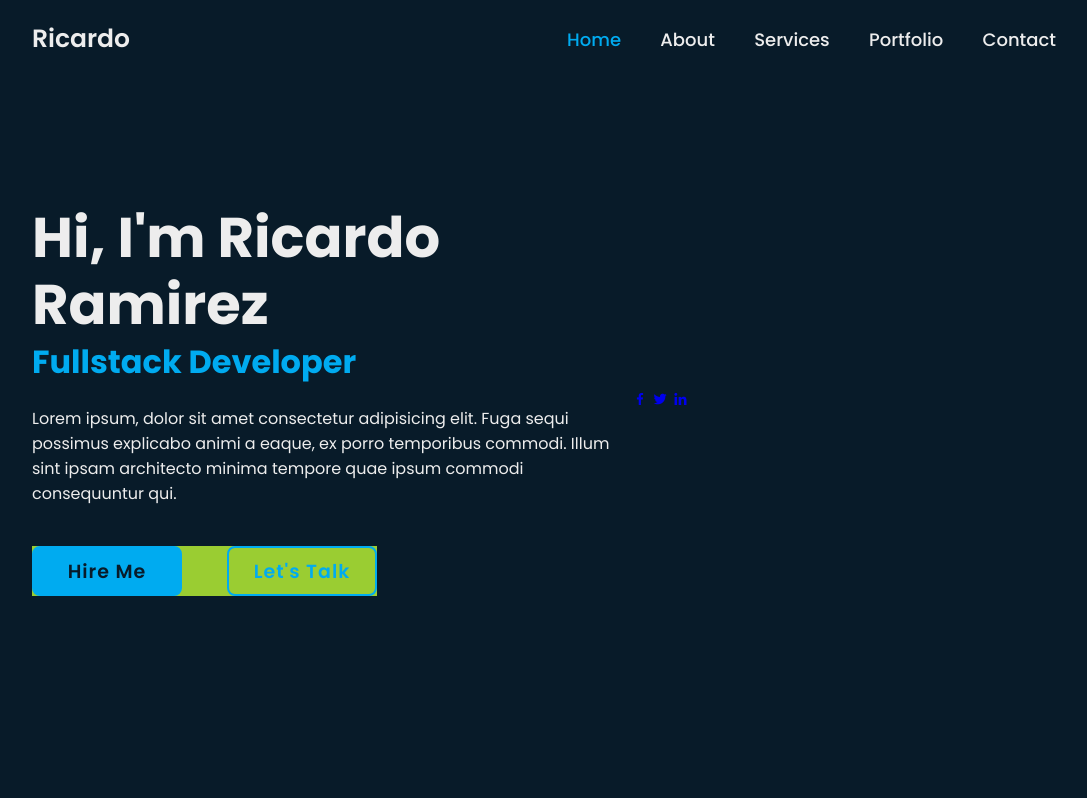
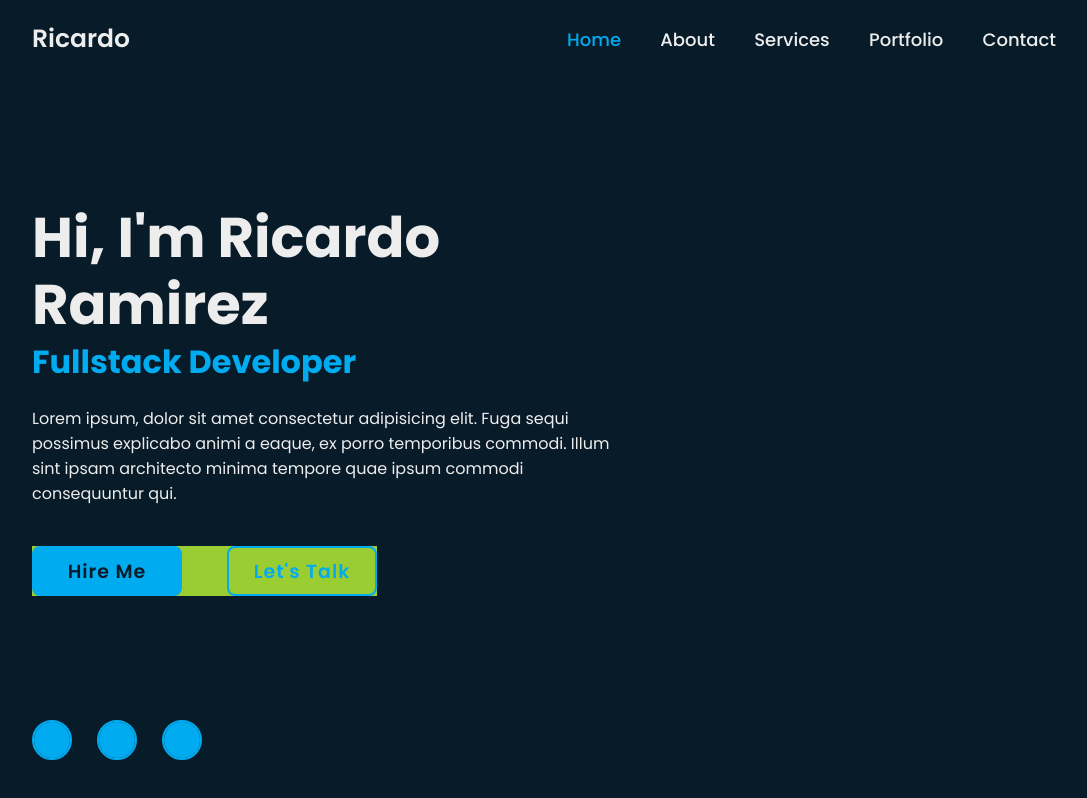
Before and after one commit to Rikr85/personal-portfolio-website-html-css, a plain HTML site: page index.html in a window 1280 px wide. Shown: the whole page, without its empty margins (96-1183 px from the left). Drawn offline with nearby package versions, Linux system fonts and the light colour scheme.

Commit message:
add: folder images added

```diff
--- a/styles.css
+++ b/styles.css
@@ -49,6 +49,7 @@ body {
 
 .home {
     height: 100vh;
+    background: url();
     display: flex;
     align-items: center;
     padding: 0 10%;
@@ -139,3 +140,49 @@ body {
 .btn-box a:hover::before {
     width: 100%;
 }
+
+.home-sci {
+    position: absolute;
+    bottom: 40px;
+    width: 170px;
+    /* background: red; */
+    display: flex;
+    justify-content: space-between;
+}
+
+.home-sci a {
+    position: relative;
+    display: inline-flex;
+    justify-content: center;
+    align-items: center;
+    width: 40px;
+    height: 40px;
+    background: transparent;
+    border: 2px solid #00abf0;
+    border-radius: 50%;
+    font-size: 20px;
+    color: #00abf0;
+    text-decoration: none;
+    z-index: 1;
+    overflow: hidden;
+    transition: .5s;
+}
+
+.home-sci a:hover {
+    color: #081b29;
+}
+
+.home-sci a::before {
+    content: '';
+    position: absolute;
+    top: 0;
+    left: 0;
+    width: 100%;
+    height: 100%;
+    background: #00abf0;
+    z-index: -1;
+}
+
+.home-sci a:hover::before {
+
+}
```
Also changed, not shown: images/home.jpg (added).
